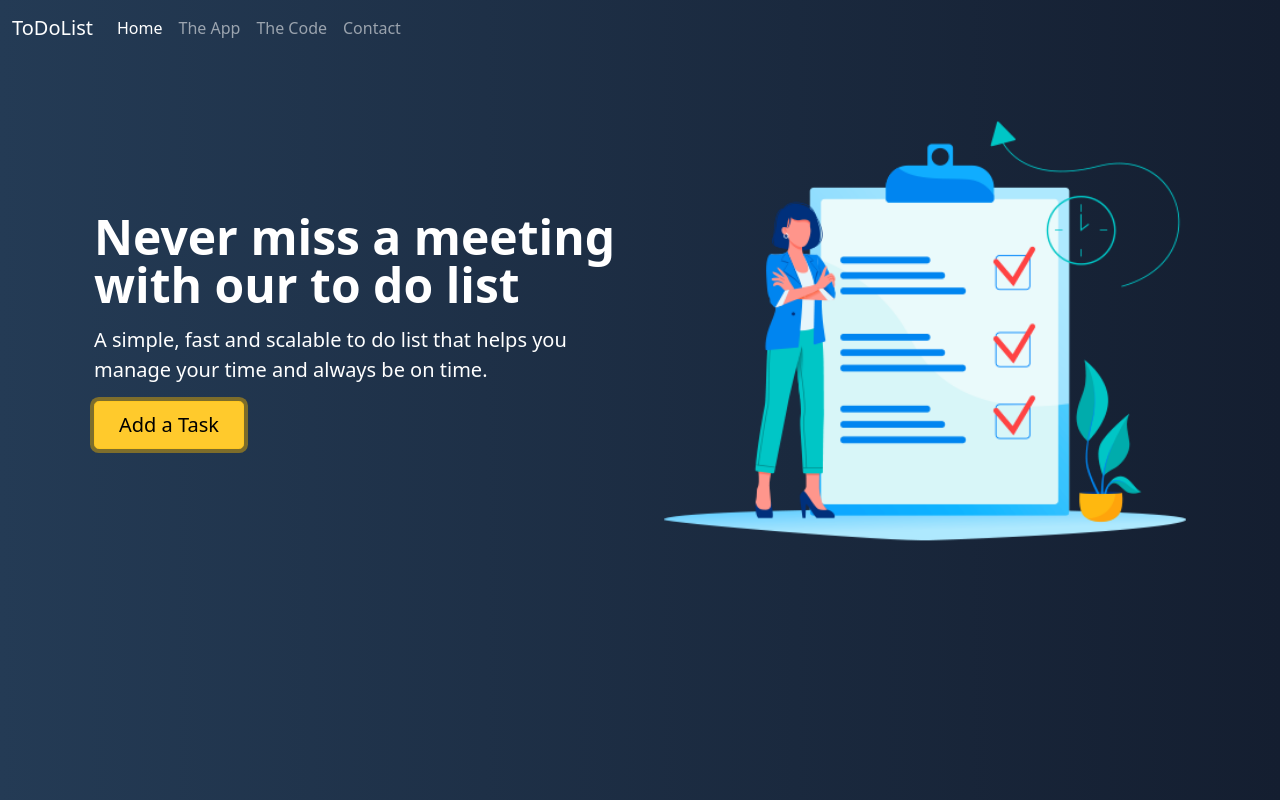
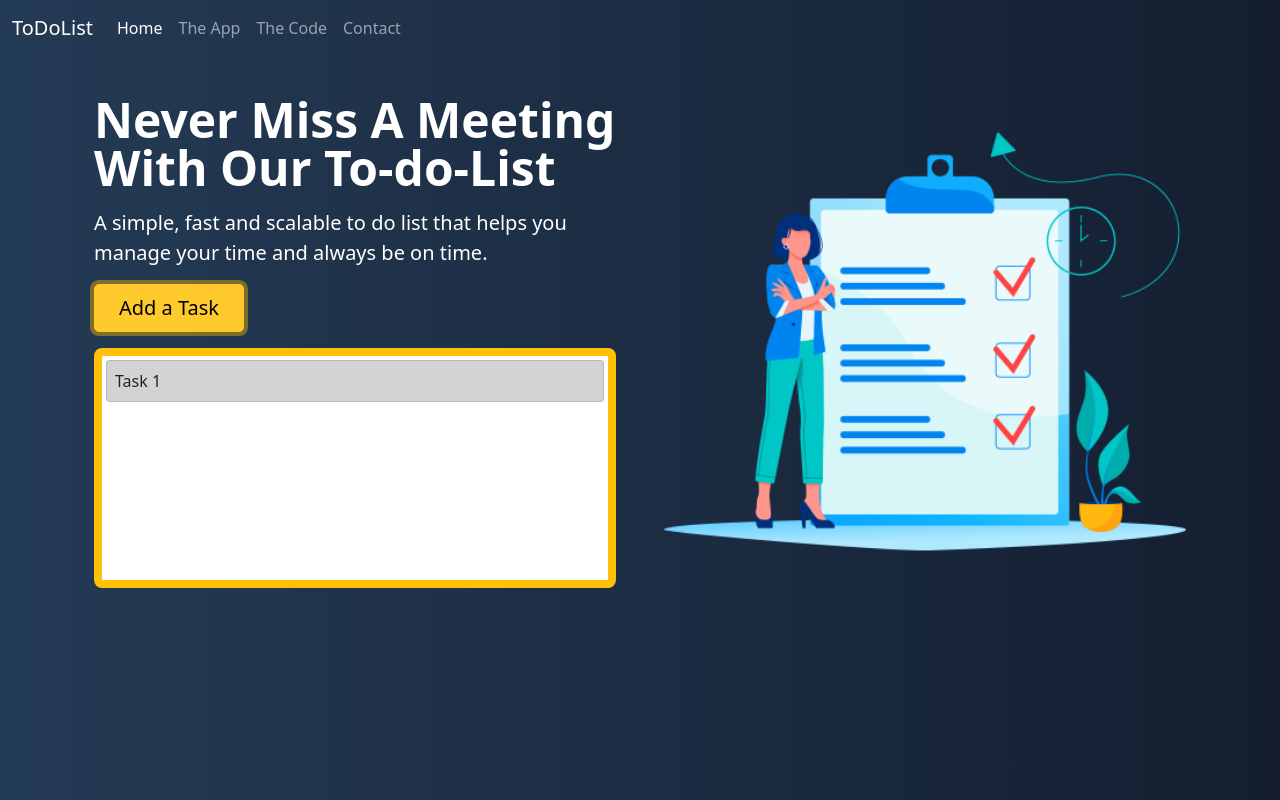
Before and after one commit to alvaldes86/firstProject, a plain HTML site: page index.html in a window 1280 px wide. Both pictures are taken after a click on the button "Add a Task". Drawn offline with nearby package versions, Linux system fonts and the light colour scheme.

Commit message:
minor changes to index

```diff
--- a/css/site.css
+++ b/css/site.css
@@ -12,3 +12,39 @@ html{
     background: linear-gradient(to right, #243B55, #141E30);
     /* W3C, IE 10+/ Edge, Firefox 16+, Chrome 26+, Opera 12+, Safari 7+ */
 }
+.taskContainer {
+    background-color: white;
+    border: solid .5em #ffc107;
+    border-radius: .5em;
+    box-sizing: border-box;
+    flex: 0 0 30%;
+    height: 240px;
+    margin-top: 1em;
+    overflow: auto;
+}
+
+
+#taskItems {
+    overflow: hidden;
+    position: relative;
+
+}
+
+#taskItems .scrollbox {
+    height: 100%;
+    overflow: auto;
+}
+
+
+.list {
+    list-style: none;
+    margin: 0;
+    padding: 0;
+}
+
+.item {
+    background-color: lightgray;
+    color: #212121;
+    margin: .25em;
+    padding: .5em;
+}
--- a/index.html
+++ b/index.html
@@ -46,22 +46,24 @@
         <div class="container col-xxl-8 px-4 py-5">
             <div class="row flex-lg-row-reverse align-items-center g-5 py-5">
                 <div class="col-10 col-sm-8 col-lg-6">
-                    <img src="./img/ToDoList.png"
+                    <img src="/img/ToDoList.png"
                         class="d-block mx-lg-auto img-fluid" alt="Bootstrap Themes" width="700" height="500"
                         loading="lazy">
                 </div>
                 <div class="col-lg-6">
-                    <h1 class="display-5 fw-bold lh-1 mb-3">Never miss a meeting with our to do list</h1>
+                    <h1 class="display-5 fw-bold lh-1 mb-3">Never Miss A Meeting With Our To-do-List</h1>
                     <p class="lead">A simple, fast and scalable to do list that helps you manage your time
                         and always be on time.
                     </p>
                     <div class="d-grid gap-2 d-md-flex justify-content-md-start">
-                        <button type="button" class="btn btn-warning btn-lg px-4 me-md-2">Add a Task</button>
+                        <button type="button" onclick="addTask()" class="btn btn-warning btn-lg px-4 me-md-2">Add a Task</button>
                     </div>
 
                     <div class="taskContainer off-bottom" id="taskItems">
                         <div class="scrollbox">
-                          <ul id="list" class="list list-group"></ul>
+                          <ul id="list" class="list list-group">
+
+                          </ul>
                         </div>
                     </div>
 
@@ -74,6 +76,7 @@
     <script src="https://cdn.jsdelivr.net/npm/bootstrap@5.0.0/dist/js/bootstrap.bundle.min.js"
         integrity="sha384-p34f1UUtsS3wqzfto5wAAmdvj+osOnFyQFpp4Ua3gs/ZVWx6oOypYoCJhGGScy+8" crossorigin="anonymous">
     </script>
+    <script src="js/site.js"></script>
 </body>
 
 </html>
--- a/js/site.js
+++ b/js/site.js
@@ -0,0 +1,8 @@
+let count = 0;
+
+function addTask() {
+    count++;
+    let Tasktemplate = `<li class="item list-group-item">Task ${count}</li>`;
+    let element = document.getElementById("list");
+    element.innerHTML += Tasktemplate;
+}
```
